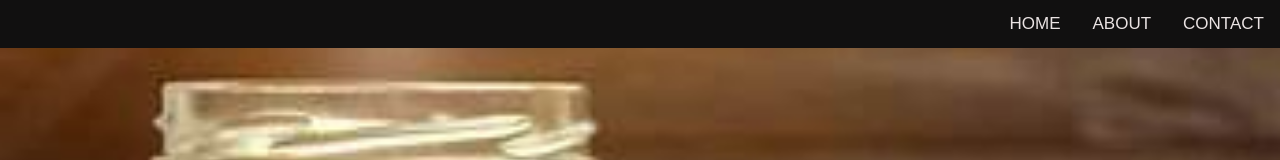
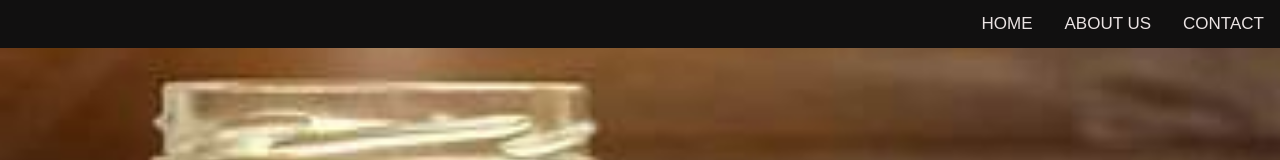
Before and after one commit to anzila-raslin/charity, a plain HTML site: page index.html in a window 1280 px wide. Shown: the top 160 px of the page. Drawn offline with Linux system fonts and the light colour scheme.

Commit message:
index modified

```diff
--- a/index.html
+++ b/index.html
@@ -41,7 +41,7 @@
 <body>
     <div class="topnav">
         <a href="contact.html">CONTACT</a>
-        <a href="about.html">ABOUT</a>
+        <a href="about.html">ABOUT US</a>
         <a href="home.html">HOME</a>
     </div>
 
```
